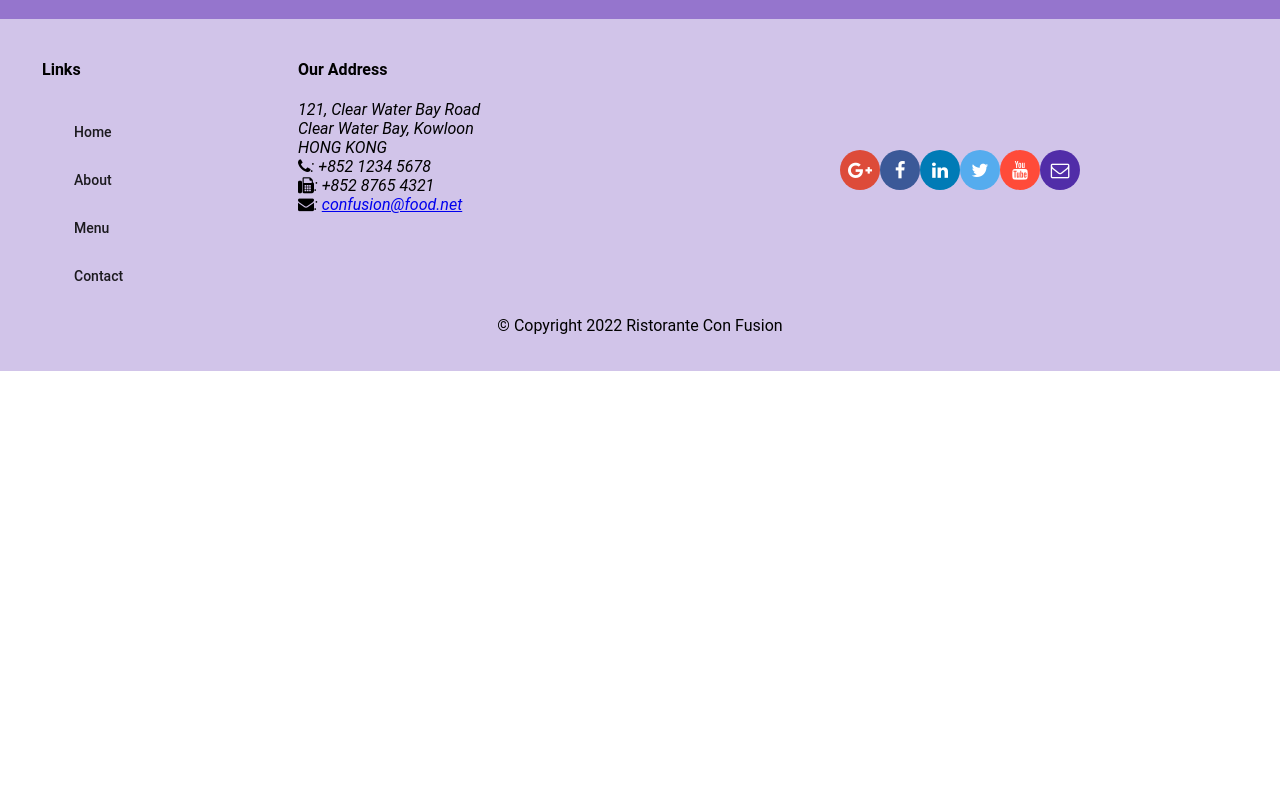
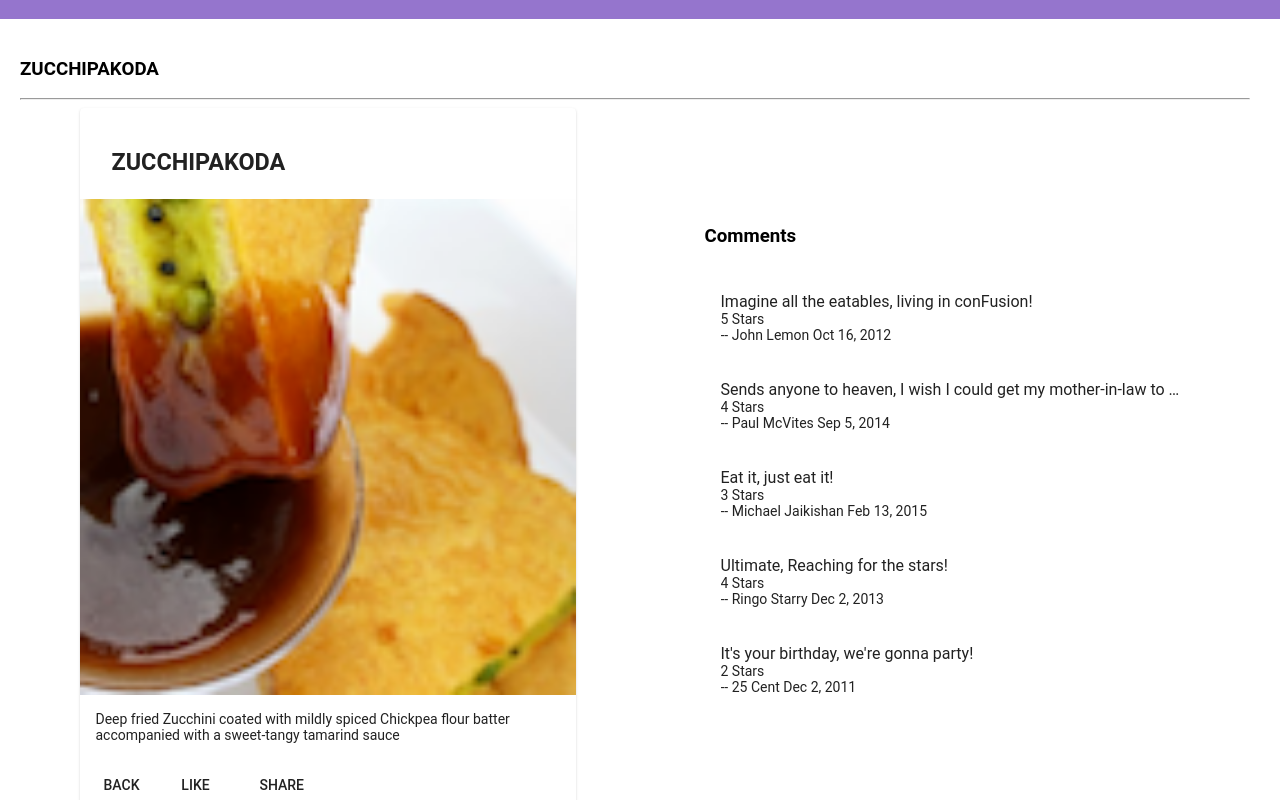
Before and after one commit to edilbertnunes/angular-coursera, an Angular app: page /dishdetail/1 in a window 1280 px wide. Before the commit this address led to /. Shown: the part 320-1120 px from the top of the page. Before the commit the page ends 800 px from the top, so only its background shows below. Built offline with nearby package versions, Linux system fonts and the light colour scheme.

Commit message:
Single Page Applications Part 2

```diff
--- a/src/app/app-routing/routes.ts
+++ b/src/app/app-routing/routes.ts
@@ -9,6 +9,7 @@
 export const routes: Routes = [
   { path: 'home', component: HomeComponent },
   { path: 'menu', component: MenuComponent },
+  { path: 'dishdetail/:id', component: DishdetailComponent},
   { path: 'contactus', component: ContactComponent},
   { path: '', redirectTo: '/home', pathMatch: 'full' }
 ];
--- a/src/app/dishdetail/dishdetail.component.html
+++ b/src/app/dishdetail/dishdetail.component.html
@@ -1,10 +1,18 @@
 <div class="container"
-    fxLayout="row"
+    fxLayout="row wrap"
     fxLayout.sm="column"
     fxLayout.xs="column"
     fxLayoutAlign.gt-md="space-around center"
     fxLayoutGap="10px"
     fxLayoutGap.xs="0">
+
+	<div fxFlex="100">
+		<div>
+		  <h3>{{dish.name | uppercase}}</h3>
+		  <hr>
+		</div>
+	</div>
+
 
     <div fxFlex="40">
     	<div fxFlex *ngIf="dish">
@@ -19,6 +27,7 @@
           			<p>{{ dish.description}} </p>
         		</mat-card-content>
         		<mat-card-actions>
+					<button mat-button (click)="goBack()">BACK</button>
           			<button mat-button>LIKE</button>
           			<button mat-button>SHARE</button>
         		</mat-card-actions>
--- a/src/app/dishdetail/dishdetail.component.ts
+++ b/src/app/dishdetail/dishdetail.component.ts
@@ -1,5 +1,8 @@
-import { Component, OnInit, Input } from '@angular/core';
+import { Component, OnInit } from '@angular/core';
+import { Params, ActivatedRoute } from '@angular/router';
+import { Location } from '@angular/common';
 import { Dish } from '../shared/dish';
+import { DishService } from '../services/dish.service';
 
 
 
@@ -10,14 +13,19 @@
 })
 export class DishdetailComponent implements OnInit {
 
-    @Input()
     dish: Dish;
 
-  constructor() {
+    constructor(private dishService: DishService,
+      private route: ActivatedRoute,
+      private location: Location) { }
 
-  }
+    ngOnInit() {
+      const id = this.route.snapshot.params['id'];
+      this.dish = this.dishService.getDish(id);
+    }
 
-  ngOnInit() {
-  }
+    goBack(): void {
+      this.location.back();
+    }
 
 }
--- a/src/app/footer/footer.component.html
+++ b/src/app/footer/footer.component.html
@@ -9,10 +9,10 @@
       <div fxFlex="40" fxFlexOffset="20px">
         <h4>Links</h4>
         <mat-list>
-          <mat-list-item><a mat-button>Home</a></mat-list-item>
+          <mat-list-item><a mat-button routerLink="/home">Home</a></mat-list-item>
           <mat-list-item><a mat-button>About</a></mat-list-item>
-          <mat-list-item><a mat-button>Menu</a></mat-list-item>
-          <mat-list-item><a mat-button>Contact</a></mat-list-item>
+          <mat-list-item><a mat-button routerLink="/menu">Menu</a></mat-list-item>
+          <mat-list-item><a mat-button routerLink="/contactus">Contact</a></mat-list-item>
         </mat-list>
       </div>
       <div fxFlex="55">
--- a/src/app/menu/menu.component.html
+++ b/src/app/menu/menu.component.html
@@ -11,7 +11,7 @@
 
   <div fxFlex>
     <mat-grid-list cols="2" rowHeight="200px">
-      <mat-grid-tile *ngFor="let dish of dishes" (click)="onSelected(dish)">
+      <mat-grid-tile *ngFor="let dish of dishes" [routerLink]="['/dishdetail',dish.id]">
         <img height="200px" src={{dish.image}} alt={{dish.name}}>
         <mat-grid-tile-footer>
           <h1>{{dish.name | uppercase}}</h1>
@@ -19,23 +19,4 @@
       </mat-grid-tile>
     </mat-grid-list>
   </div>
-  <app-dishdetail [dish]="selectedDish"></app-dishdetail>
-
-  <!-- <div fxFlex *ngIf="selectedDish">
-    <mat-card>
-      <mat-card-header>
-        <mat-card-title>
-          <h3>{{selectedDish.name | uppercase}}</h3>
-        </mat-card-title>
-      </mat-card-header>
-      <img mat-card-image src={{selectedDish.image}} alt={{selectedDish.name}}>
-      <mat-card-content>
-        <p>{{selectedDish.description}}
-        </p>
-      </mat-card-content>
-      <mat-card-actions>
-        <button mat-button>LIKE</button>
-        <button mat-button>SHARE</button>
-      </mat-card-actions>
-    </mat-card>
-  </div> -->
+  <mat-grid-tile *ngFor="let dish of dishes" [routerLink]="['/dishdetail', dish.id]">
```
